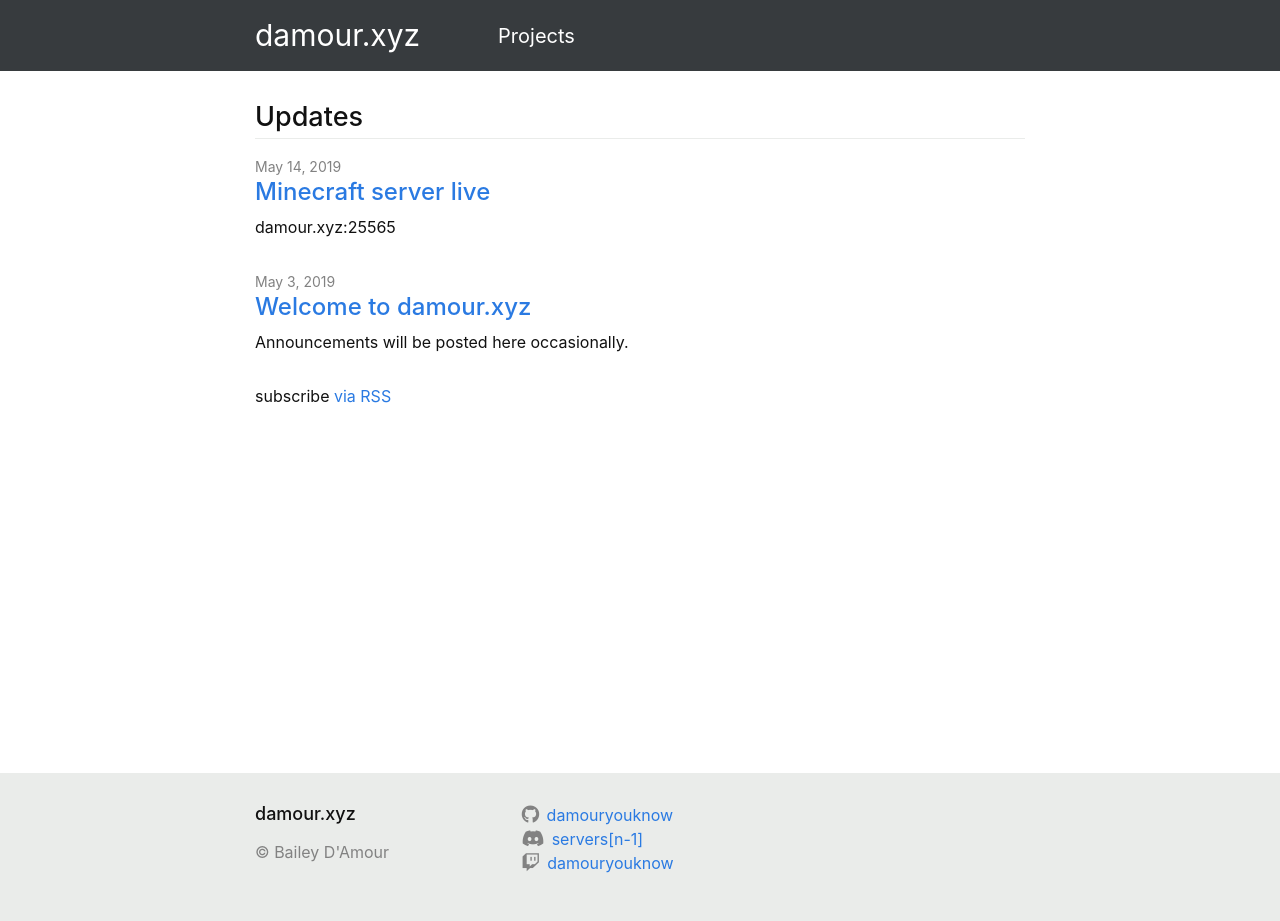
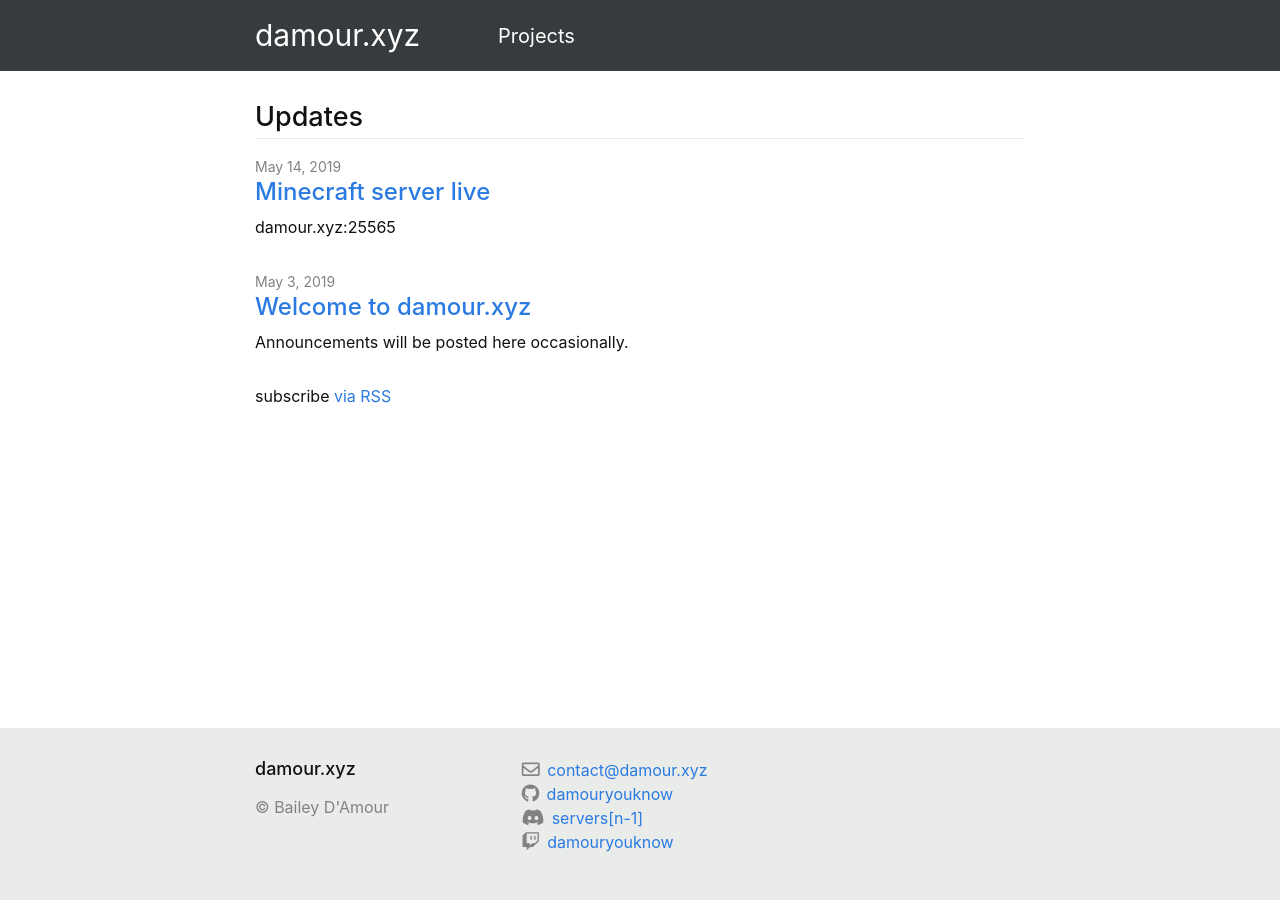
Before and after one commit to DamourYouKnow/damour.xyz, a Jekyll site: the page built from index.md, in a window 1280 px wide. Built offline with Jekyll 4.4.1, drawn with Linux system fonts in a browser that asks for light colours; nearby versions of some CDN libraries; after the commit the page ends 900 px from its top, so only the background shows below that.

Commit message:
Add email to media links

```diff
--- a/_config.yml
+++ b/_config.yml
@@ -16,6 +16,7 @@
 title: damour.xyz
 author: DamourYouKnow
 author_name: Bailey D'Amour
+email: contact@damour.xyz
 description: >- # this means to ignore newlines until "baseurl:"
   Just another personal website.
 baseurl: "" # the subpath of your site, e.g. /blog
--- a/_includes/footer.html
+++ b/_includes/footer.html
@@ -14,9 +14,6 @@
               {{ site.title | escape }}
             {%- endif -%}
             </li>
-            {%- if site.email -%}
-            <li><a class="u-email" href="mailto:{{ site.email }}">{{ site.email }}</a></li>
-            {%- endif -%}
         </ul>
       </div>
 
--- a/_includes/social.html
+++ b/_includes/social.html
@@ -1,4 +1,13 @@
 <ul class="social-media-list">
+  {%- if site.email -%}
+  <li>
+    <a href="mailto:{{ site.email | cgi_escape | escape }}">
+      <span class="far fa-envelope"></span>
+      <span class="username">{{ site.email| escape }}</span>
+    </a>
+  </li>
+  {%- endif -%}
+
   {%- if site.github_username -%}
   <li>
     <a href="https://github.com/{{ site.github_username| cgi_escape | escape }}">
--- a/_sass/main.scss
+++ b/_sass/main.scss
@@ -44,7 +44,6 @@ h3 {
 .page-content {
     padding-top: 30px;
     padding-bottom: 30px;
-    min-height: 78vh; /* magic */
 }
 
 .navbar {
@@ -86,6 +85,10 @@ h3 {
 .footer {
     color: #424242;
     padding: 30px;
+    position: absolute;
+    left: 0;
+    bottom: 0;
+    width: 100%;
 }
 
 .footer-heading {
@@ -106,7 +109,7 @@ h3 {
     color: #828282;
 }
 
-.social-media-list .fab {
+.social-media-list .fab, .social-media-list .far {
     color: #828282;
     padding-right: 3px;
     font-size: 18px;
```
